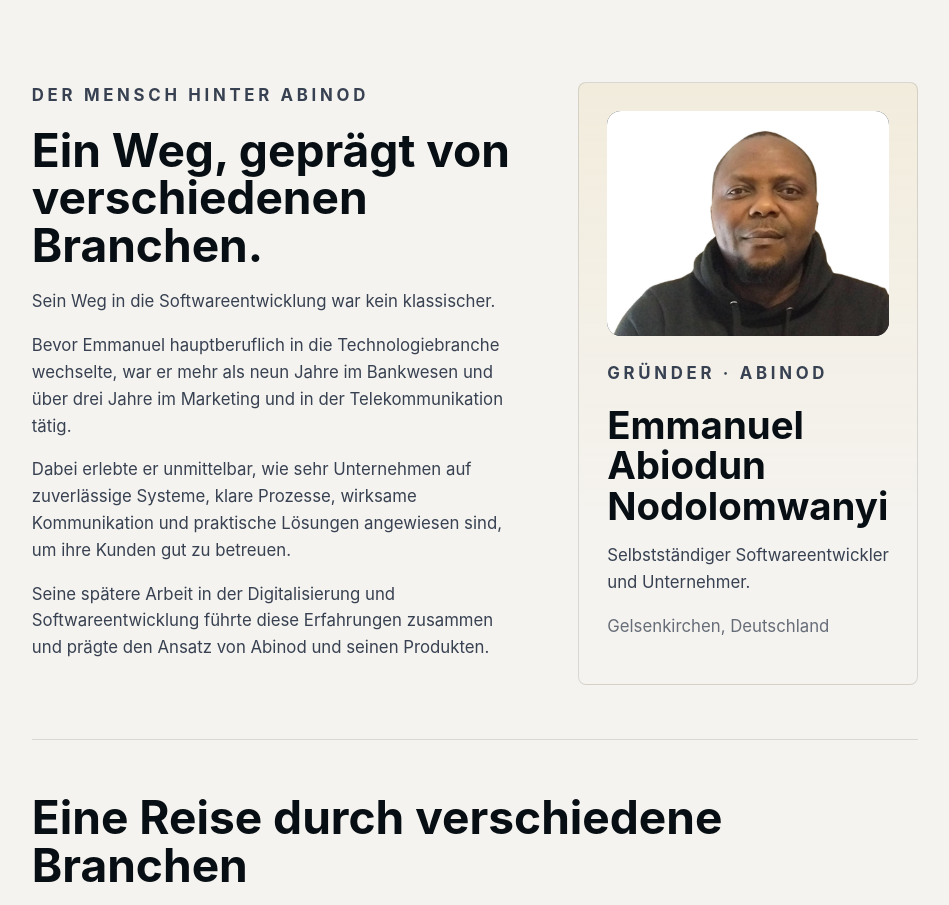
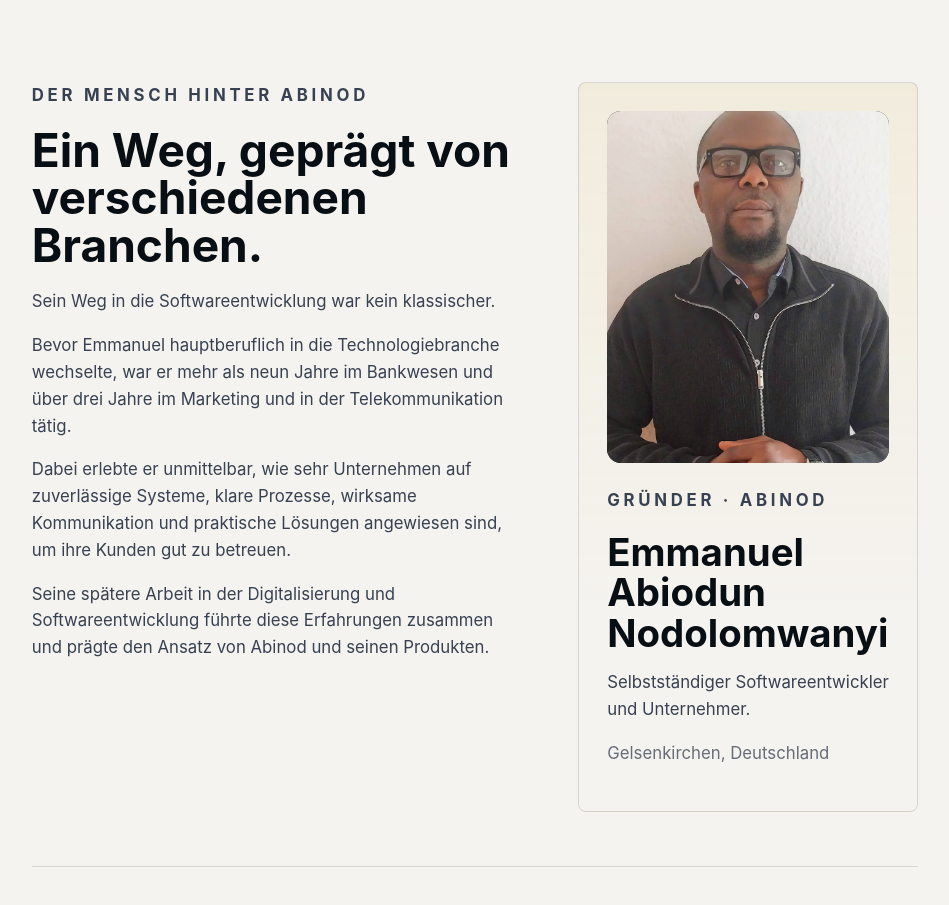
Before and after one commit to AbinodHQ/abinod-de, a website: page founder/index.html in a window 1280 px wide. Shown: the part 1198-2103 px from the top of the page, without its empty margins (45-994 px from the left). Drawn offline with Linux system fonts and the light colour scheme.

Commit message:
Update founder portrait with selected professional photo

```diff
--- a/founder/index.html
+++ b/founder/index.html
@@ -102,7 +102,7 @@
         <aside class="founder-profile-card" aria-label="Gründerprofil">
 
           <figure class="founder-portrait">
-            <img src="../assets/author-emmanuel.jpg" alt="Emmanuel Abiodun Nodolomwanyi, Gründer von Abinod" width="480" height="560" loading="lazy" decoding="async">
+            <img src="../assets/founder-photo.jpg" alt="Emmanuel Abiodun Nodolomwanyi, Gründer von Abinod" width="1836" height="2939" loading="lazy" decoding="async">
           </figure>
 
           <p class="eyebrow">Gründer · Abinod</p>
--- a/styles.css
+++ b/styles.css
@@ -2628,9 +2628,9 @@ body[data-theme='dark'] .site-guide-actions .button.secondary {
   display: block;
   width: 100%;
   height: auto;
-  aspect-ratio: 5 / 4;
+  aspect-ratio: 4 / 5;
   object-fit: cover;
-  object-position: center 30%;
+  object-position: center 20%;
 }
 
 .founder-location {
```
Also changed, not shown: assets/founder-photo.jpg (added).
